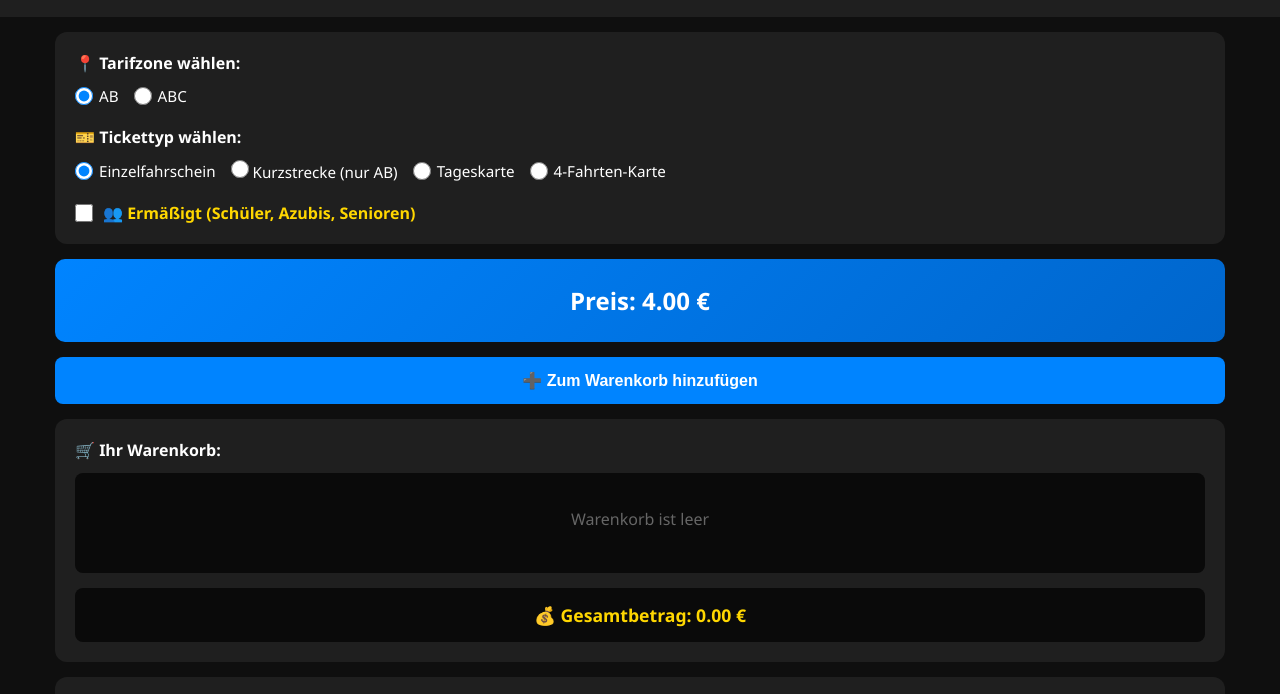
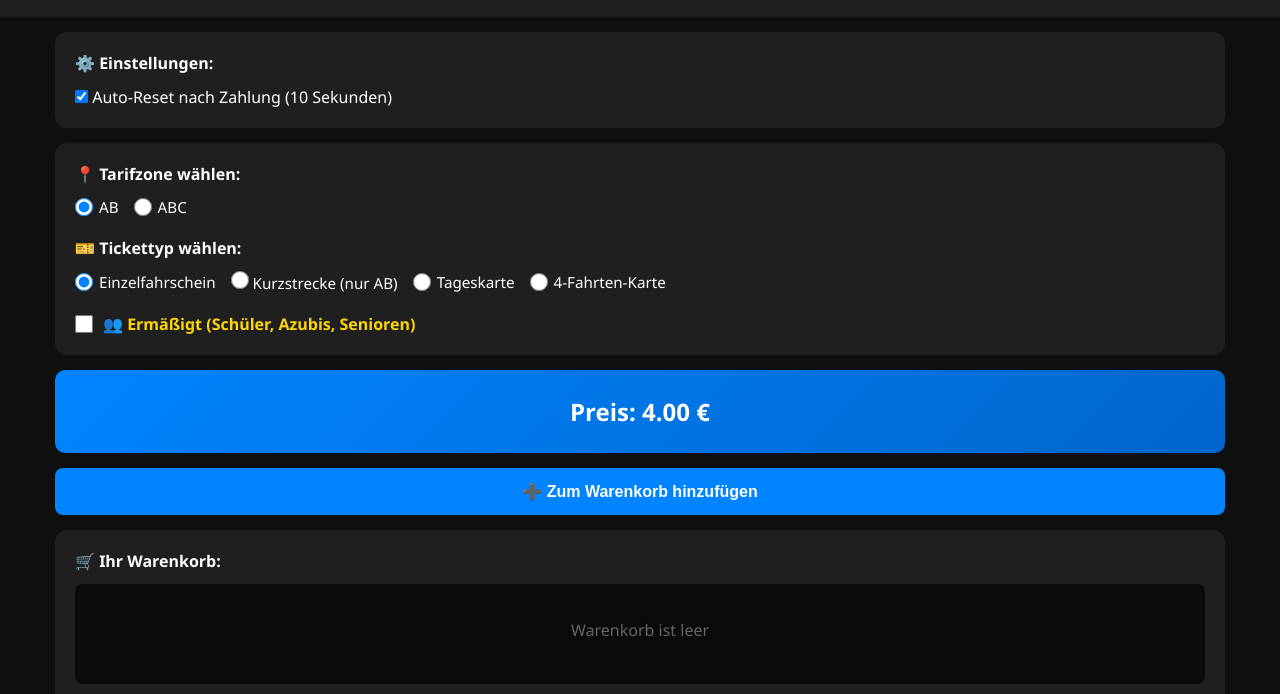
Before and after one commit to jonaskirschner2009-crypto/BVG-Ticket-App-, a plain HTML site: page index.html in a window 1280 px wide. Shown: the part 86-780 px from the top of the page. Drawn offline with Linux system fonts and the light colour scheme.

Commit message:
Add Settings section with Auto-Reset toggle

```diff
--- a/index.html
+++ b/index.html
@@ -12,6 +12,15 @@
         <p class="subtitle">Digitaler Fahrscheinverkauf</p>
     </header>
     <main>
+        <!-- Einstellungen -->
+        <section class="card settings">
+            <h2>⚙️ Einstellungen:</h2>
+            <label class="toggle-label">
+                <input type="checkbox" id="auto-reset-toggle" checked>
+                <span class="toggle-switch"></span>
+                Auto-Reset nach Zahlung (10 Sekunden)
+            </label>
+        </section>
         <!-- Ticketauswahl -->
         <section class="card">
             <h2>📍 Tarifzone wählen:</h2>
```
